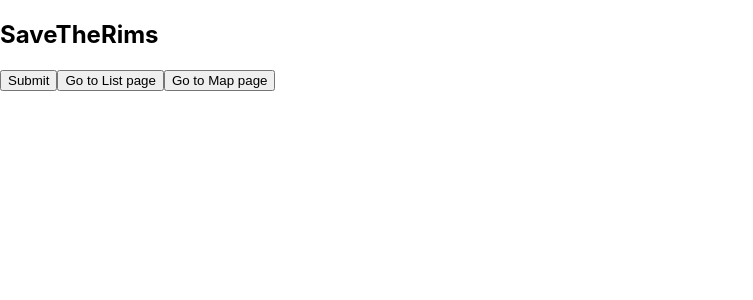
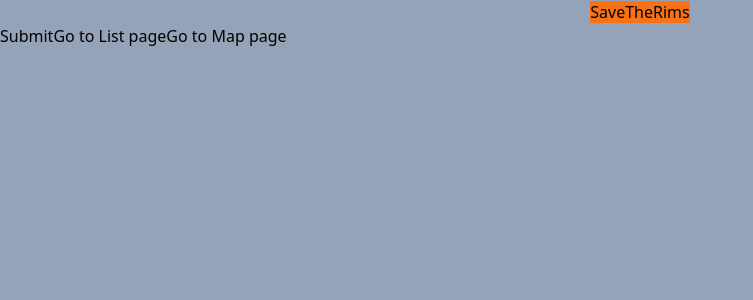
Before and after one commit to asaganda/savetherims_frontend, a React (Create React App) app: page / in a window 1280 px wide. Shown: the top 300 px of the page, without its empty margins (0-753 px from the left). Built offline with nearby package versions, Linux system fonts and the light colour scheme; no server answers.

Commit message:
finally got tailwind to work on index.html body element with some config content adjustments

```diff
--- a/package.json
+++ b/package.json
@@ -37,5 +37,8 @@
       "last 1 firefox version",
       "last 1 safari version"
     ]
+  },
+  "devDependencies": {
+    "tailwindcss": "^3.2.4"
   }
 }
--- a/public/index.html
+++ b/public/index.html
@@ -26,7 +26,7 @@
     -->
     <title>React App</title>
   </head>
-  <body>
+  <body class="bg-slate-400">
     <noscript>You need to enable JavaScript to run this app.</noscript>
     <div id="root"></div>
     <!--
--- a/src/App.css
+++ b/src/App.css
@@ -37,6 +37,7 @@
   }
 }
 
-/* * {
-  border: 1px solid black;
-} */
+body {
+  height: 100vh;
+  width: 100vw;
+}
--- a/src/App.js
+++ b/src/App.js
@@ -120,7 +120,7 @@ const App = () => {
 
   return(
     <BrowserRouter>
-      <header>
+      <header className="text-center">
         <Routes>
           <Route index element={<Header/>}></Route>
           <Route path="/list" element={<NavHeader/>}>
--- a/src/component/Header.js
+++ b/src/component/Header.js
@@ -3,7 +3,7 @@ import { Outlet } from "react-router-dom"
 const Header = () => {
     return(
         <>
-            <h2>SaveTheRims</h2>
+            <h1 className="inline bg-orange-500">SaveTheRims</h1>
             <Outlet/>
         </>
     )
--- a/src/index.css
+++ b/src/index.css
@@ -1,13 +1,3 @@
-body {
-  margin: 0;
-  font-family: -apple-system, BlinkMacSystemFont, 'Segoe UI', 'Roboto', 'Oxygen',
-    'Ubuntu', 'Cantarell', 'Fira Sans', 'Droid Sans', 'Helvetica Neue',
-    sans-serif;
-  -webkit-font-smoothing: antialiased;
-  -moz-osx-font-smoothing: grayscale;
-}
-
-code {
-  font-family: source-code-pro, Menlo, Monaco, Consolas, 'Courier New',
-    monospace;
-}
+@tailwind base;
+@tailwind components;
+@tailwind utilities;
--- /dev/null
+++ b/tailwind.config.js
@@ -0,0 +1,15 @@
+/** @type {import('tailwindcss').Config} */
+module.exports = {
+  content: [
+    "./src/**/*.{js,jsx,ts,tsx}",
+    "./public/**/*"
+  ],
+  theme: {
+    extend: {
+      color: {
+        "light_gray": "#98c1d9"
+      }
+    },
+  },
+  plugins: [],
+}
```
Also changed, not shown: 1 other file (tests, documents, lock files or other folders).
